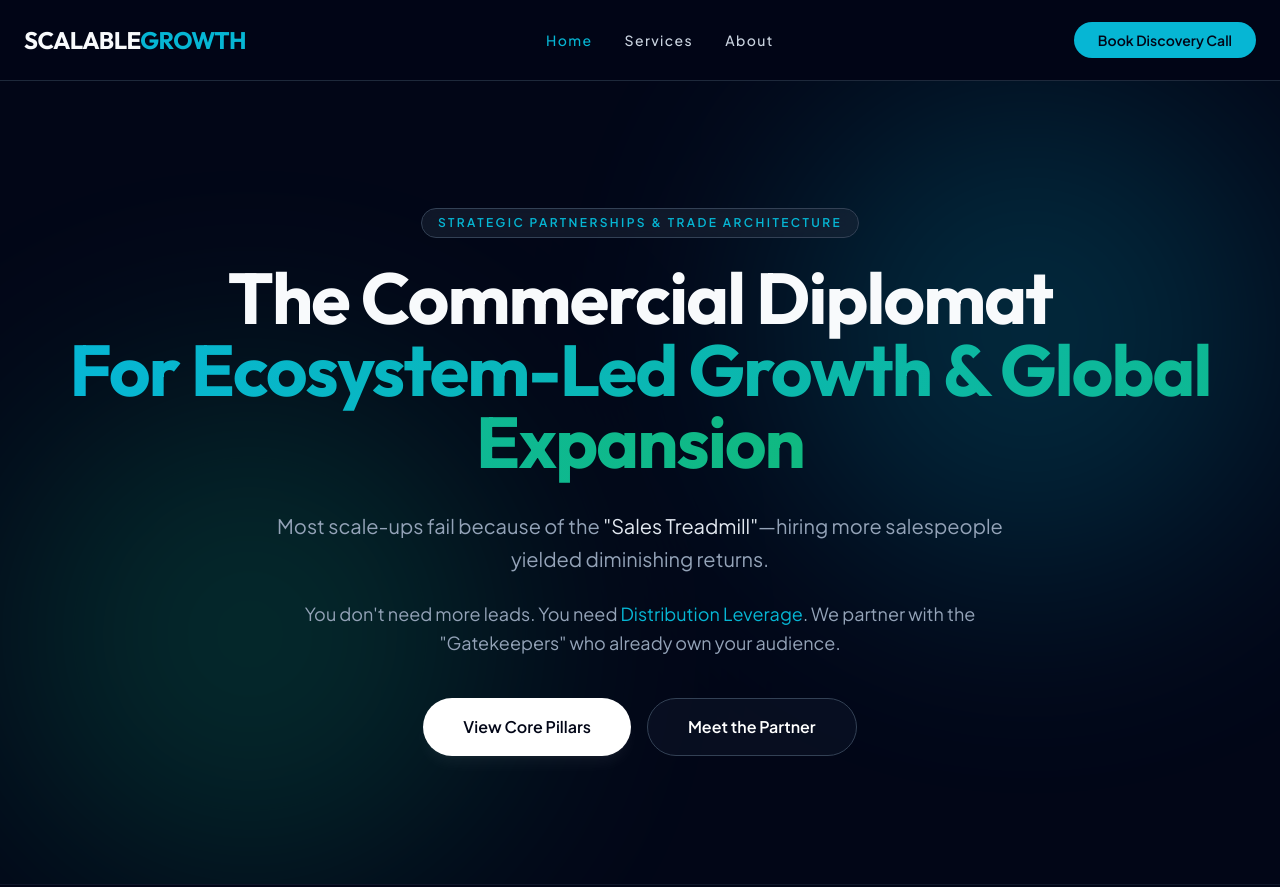
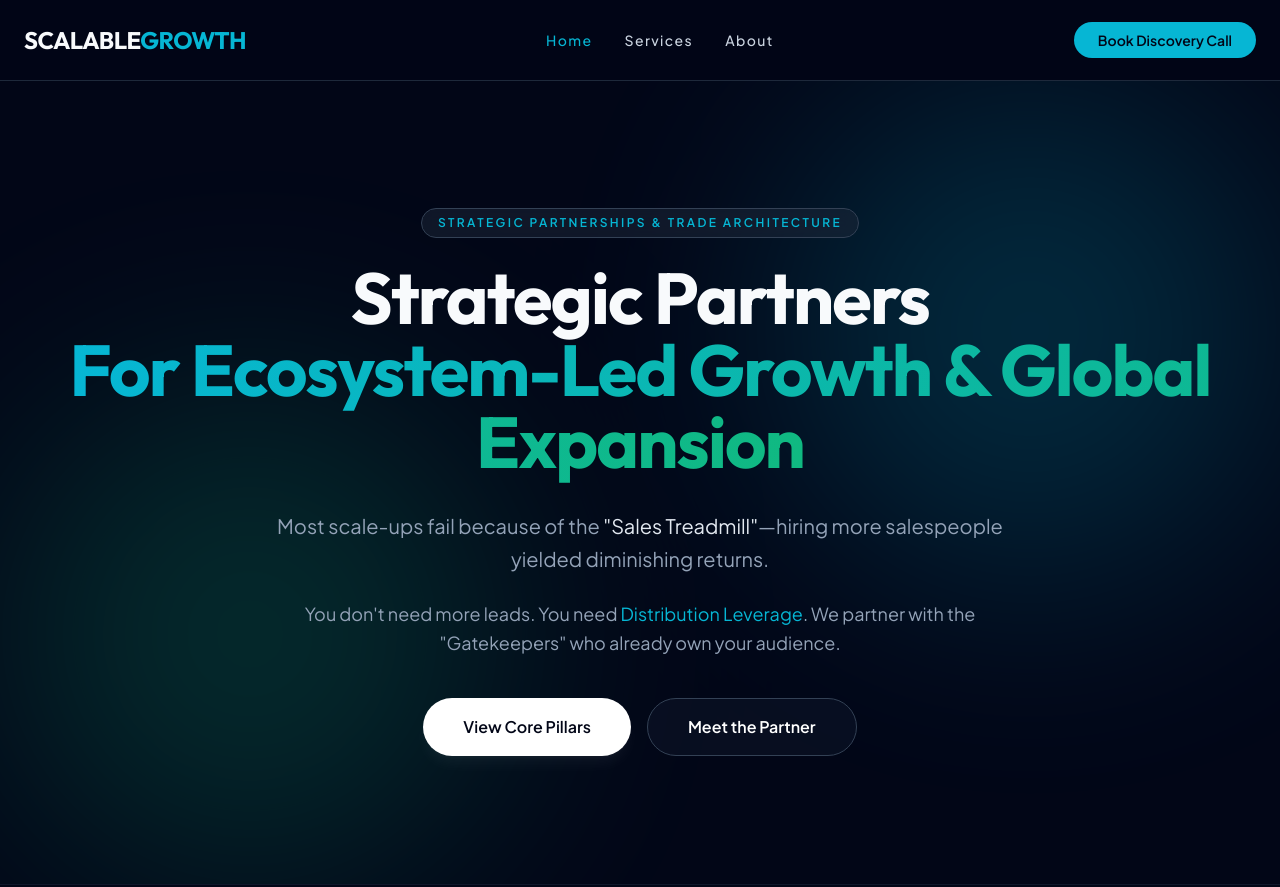
Before and after one commit to tolulopecynthiaajayi-sketch/scalable-growth-website, a website: page index.html in a window 1280 px wide. Shown: the top 887 px of the page. Drawn offline with nearby package versions, Linux system fonts and the light colour scheme.

Commit message:
Remove Commercial Diplomat messaging

```diff
--- a/index.html
+++ b/index.html
@@ -4,7 +4,7 @@
 <head>
     <meta charset="UTF-8">
     <meta name="viewport" content="width=device-width, initial-scale=1.0">
-    <title>Lani Ajayi | Commercial Diplomat & Deal Architect</title>
+    <title>Lani Ajayi | Ecosystem-Led Growth & Deal Architecture</title>
     <script src="https://cdn.tailwindcss.com"></script>
     <link rel="preconnect" href="https://fonts.googleapis.com">
     <link rel="preconnect" href="https://fonts.gstatic.com" crossorigin>
@@ -109,7 +109,7 @@
                         Strategic Partnerships & Trade Architecture
                     </div>
                     <h1 class="text-5xl md:text-7xl font-bold mb-8 leading-[1.1] tracking-tight font-heading">
-                        The Commercial Diplomat<br>
+                        Strategic Partners<br>
                         <span class="gradient-text">For Ecosystem-Led Growth & Global Expansion</span>
                     </h1>
                     <p class="text-xl text-slate-400 max-w-3xl mx-auto mb-6 leading-relaxed font-light">
```
